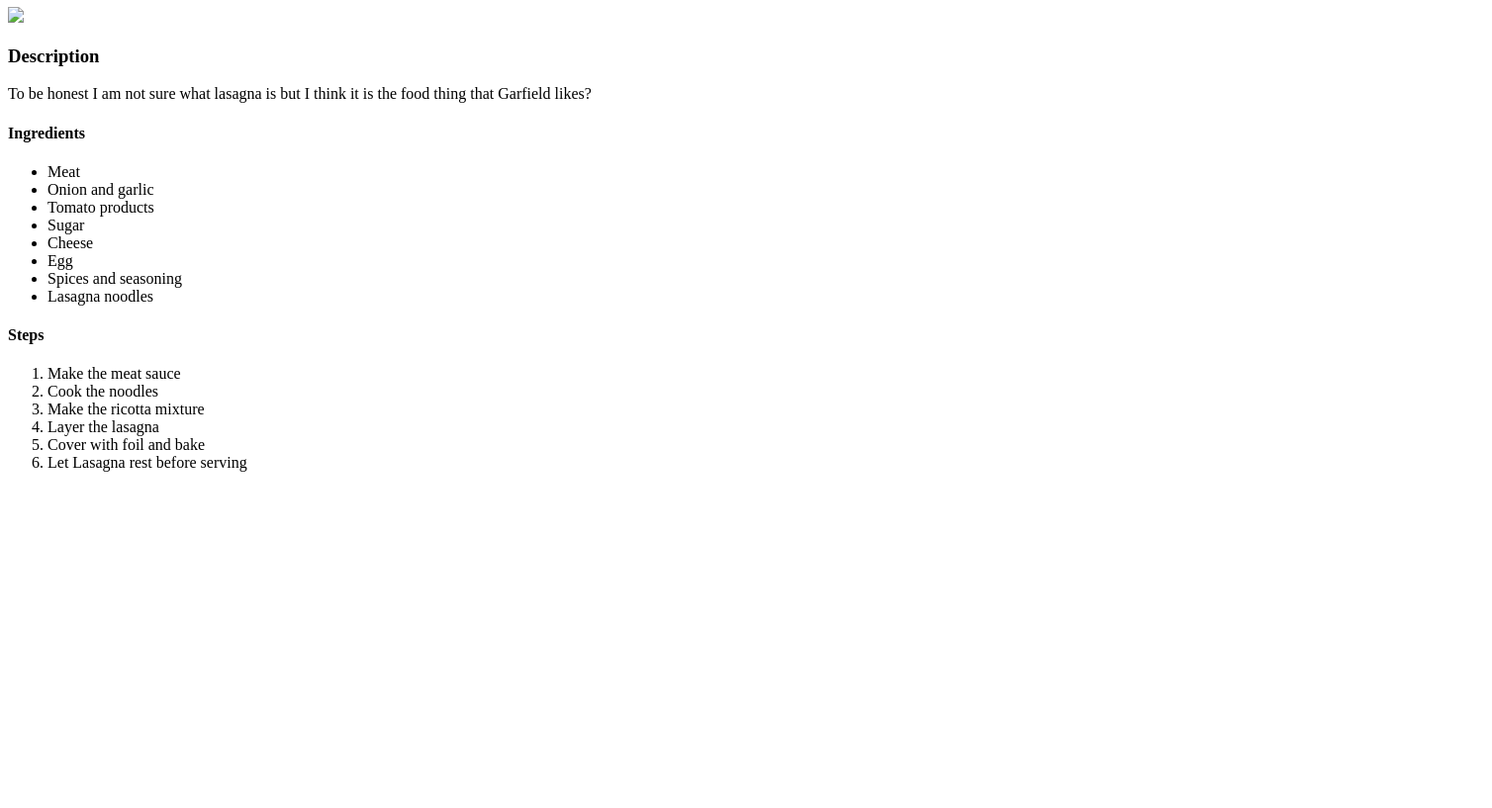
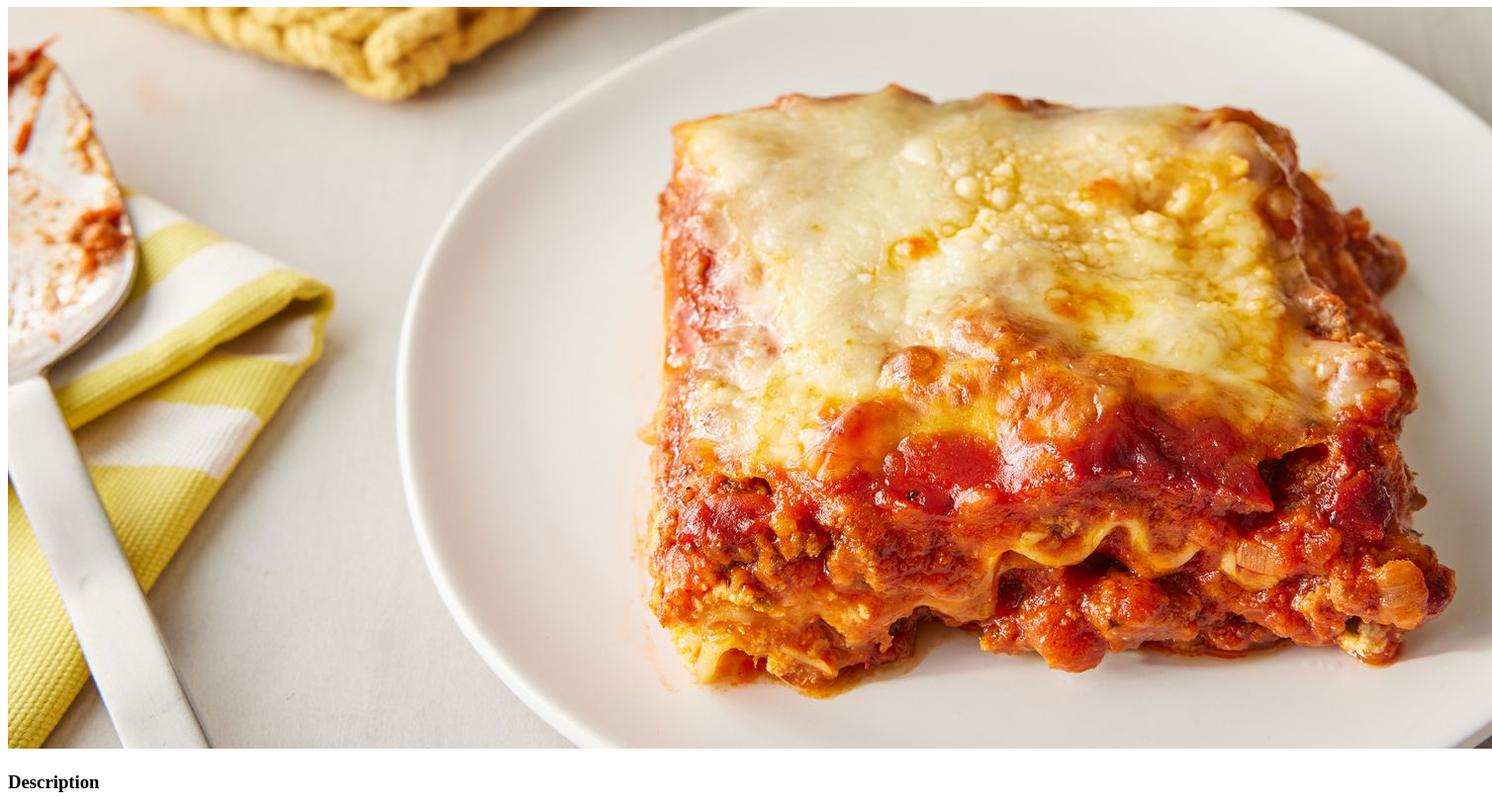
Before and after one commit to opqwid/odin-recipes, a plain HTML site: page recipes/lasagna.html in a window 1280 px wide. Shown: the part 73-890 px from the top of the page at 99% size, 1508 px wide, since content can reach past the window. Before the commit the page ends 800 px from the top, so only its background shows below. Drawn offline with Linux system fonts and the light colour scheme; the site is published under a folder, as on GitHub Pages, so addresses that start at the root find nothing.

Commit message:
Fixed the <img> tag

```diff
--- a/recipes/lasagna.html
+++ b/recipes/lasagna.html
@@ -7,7 +7,7 @@
 
     <body>
         <h1>Lasagna</h1>
-        <img src="/images/lasagna.jpeg">
+        <img src="../images/lasagna.jpeg">
         <h3>Description</h3>
         <p>To be honest I am not sure what lasagna is but I think it is the food thing that Garfield likes?</p>
         <h4>Ingredients</h4>
```
Also changed, not shown: recipes/strugglepizza.html (+1 -1 lines).
